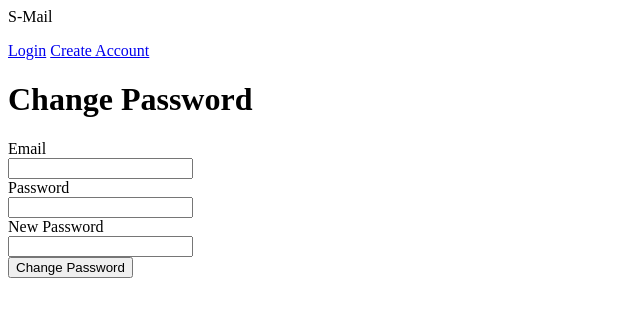
After one commit to trungtran1234/EmailApp, a Flask app: template app/templates/changepassword.html in a window 1280 px wide. The commit adds this page. Shown: the top 317 px of the page, without its empty margins (0-640 px from the left). Run offline with Flask 3, Linux system fonts and the light colour scheme; the template is opened without the code that fills it: values that come from a table or form of the project are taken from there, others are empty.

Commit message:
Change password routes, forms, changepassword.html

```diff
--- a/app/forms.py
+++ b/app/forms.py
@@ -25,3 +25,9 @@ class ComposeForm(FlaskForm):
         user = User.query.filter_by(username=recipient.data).first()
         if not user:
             raise ValidationError('User does not exist')
+
+class ChangePasswordForm(FlaskForm):
+    email = StringField('Email', validators=[DataRequired()])
+    password = PasswordField('Password', validators=[DataRequired()])
+    new_password = PasswordField('New Password', validators=[DataRequired()])
+    submit = SubmitField('Change Password')
--- /dev/null
+++ b/app/templates/changepassword.html
@@ -0,0 +1,23 @@
+{% extends 'base.html' %}
+
+{% block content %}
+  <h1>Change Password</h1>
+  <form method="post">
+    {{ form.hidden_tag() }}
+    <div>
+      {{ form.email.label }}<br>
+      {{ form.email }}
+    </div>
+    <div>
+      {{ form.password.label }}<br>
+      {{ form.password }}
+    </div>
+    <div>
+      {{ form.new_password.label }}<br>
+      {{ form.new_password }}
+    </div>
+    <div>
+      {{ form.submit }}
+    </div>
+  </form>
+{% endblock %}
--- a/app/templates/settings.html
+++ b/app/templates/settings.html
@@ -4,6 +4,5 @@
 <form action="{{ url_for('delete') }}" method="post">
     <button type="submit">Delete Account</button>
 </form>
-<form action="{{url_for('changepassword') }}" method="post">
-    <button type="submit">Change password</button>
-</form>
+
+<button onclick="window.location.href='file://wsl.localhost/Ubuntu/root/project131/project131/app/templates/changepassword.html'">Change Password</button>
```
Also changed, not shown: app/routes.py (+16 -0 lines).
